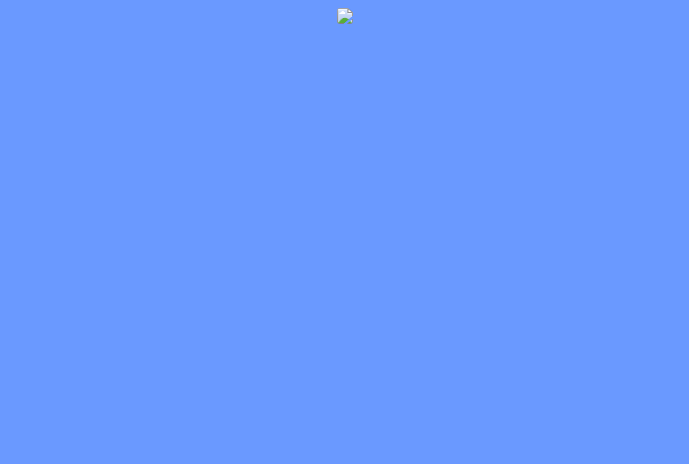
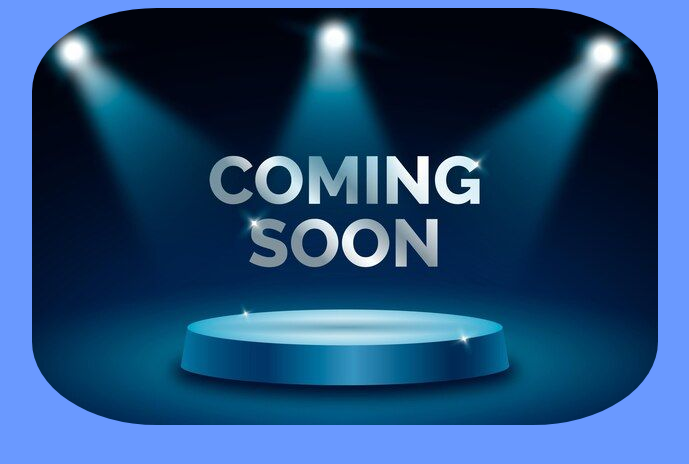
Before and after one commit to Vimal9-deep/Nishant, a plain HTML site: page Events/Events Homepage.html in a window 1280 px wide. Shown: the whole page, without its empty margins (295-984 px from the left). Drawn offline with Linux system fonts and the light colour scheme.

Commit message:
second commit

```diff
--- a/Events/Events Homepage.html
+++ b/Events/Events Homepage.html
@@ -28,7 +28,7 @@
     </head>
     <body>
         <div class="container">
-            <img src="Landing Page/Coming Soon.jpg">
+            <img src="/Landing Page/Coming Soon.jpg">
 
         </div>
     </body>
```
